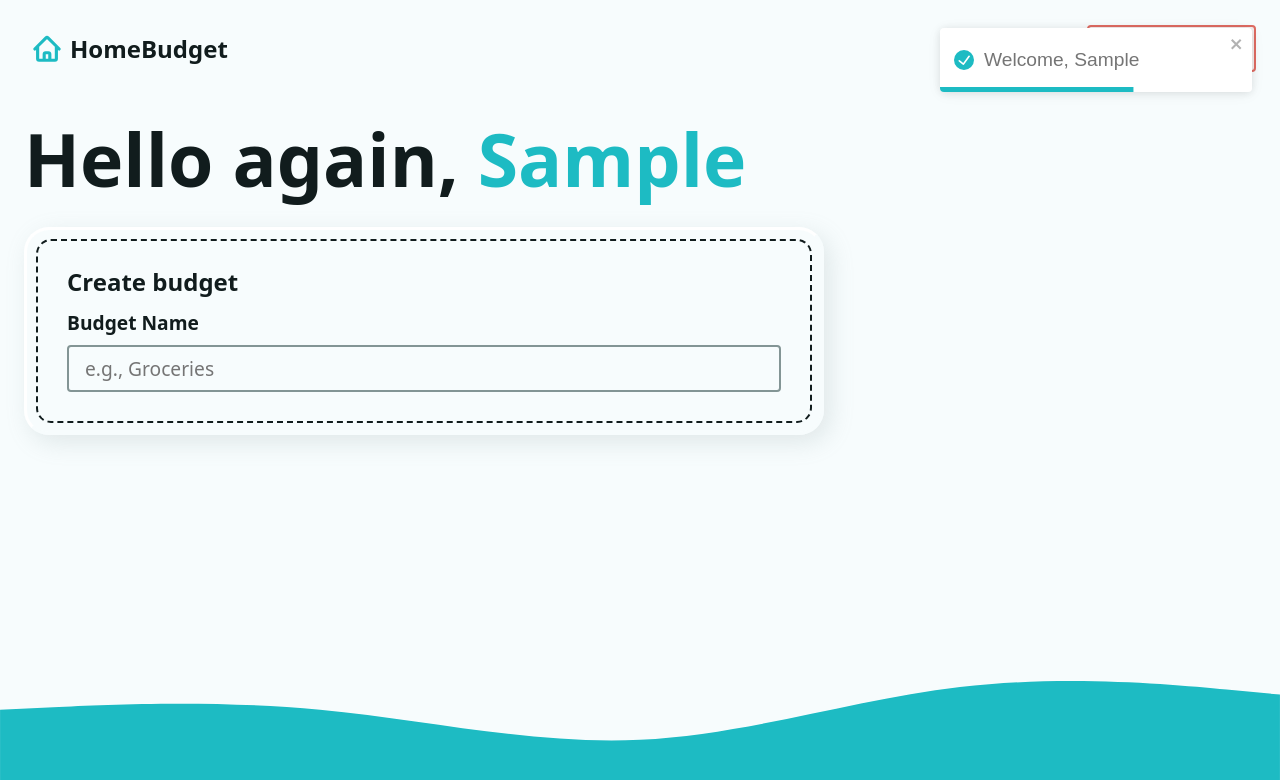
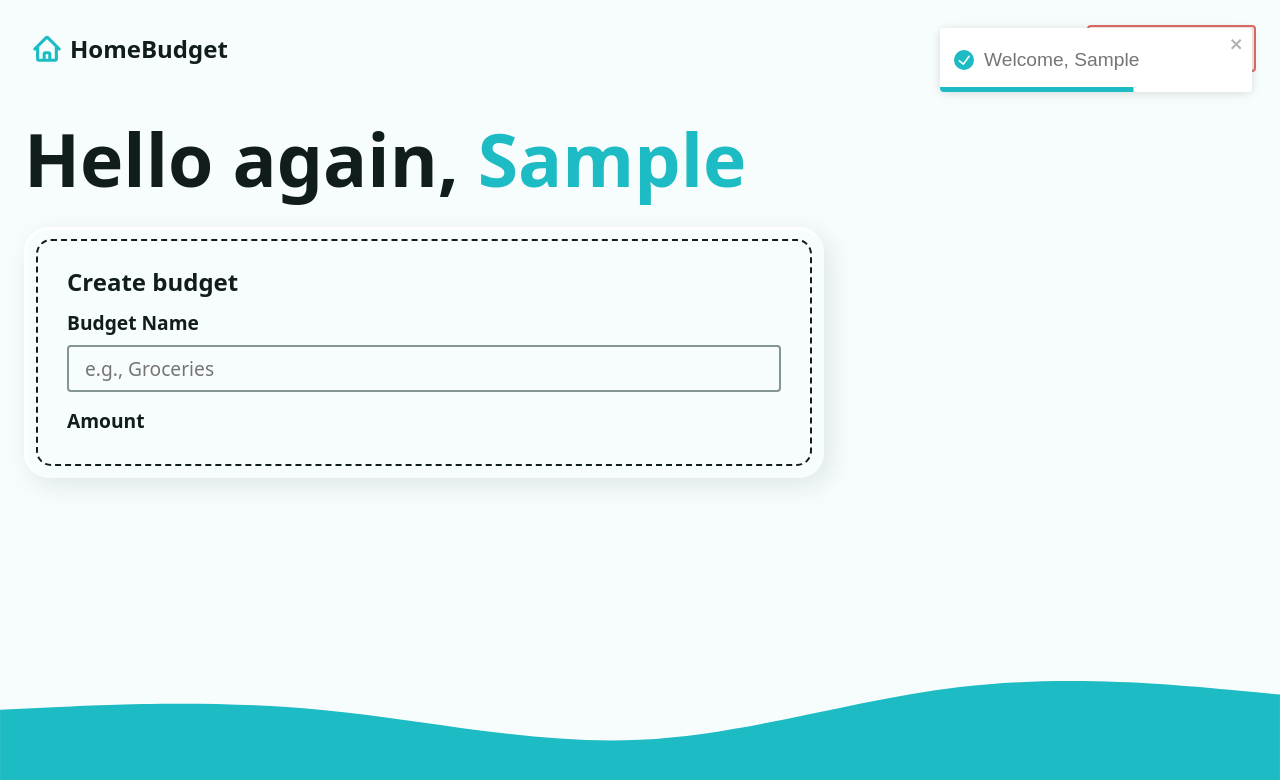
Before and after one commit to jos3ph-m/home-budget, a React (Vite) app: page / in a window 1280 px wide. Both pictures are taken after typing "Sample" into the empty fields and a click on the button "Create Account". Shown: the top 780 px of the page. Built offline with nearby package versions, Linux system fonts and the light colour scheme.

Commit message:
New budget form

```diff
--- a/src/components/AddBudgetForm.jsx
+++ b/src/components/AddBudgetForm.jsx
@@ -11,6 +11,7 @@ const AddBudgetForm = () => {
           <label htmlFor="newBudget">Budget Name</label>
           <input type="text" name="newBudget" id="newBudget" placeholder='e.g., Groceries' required/>
         </div>
+        <label htmlFor="newBudgetAmount">Amount</label>
       </Form>
     </div>
   )
```
